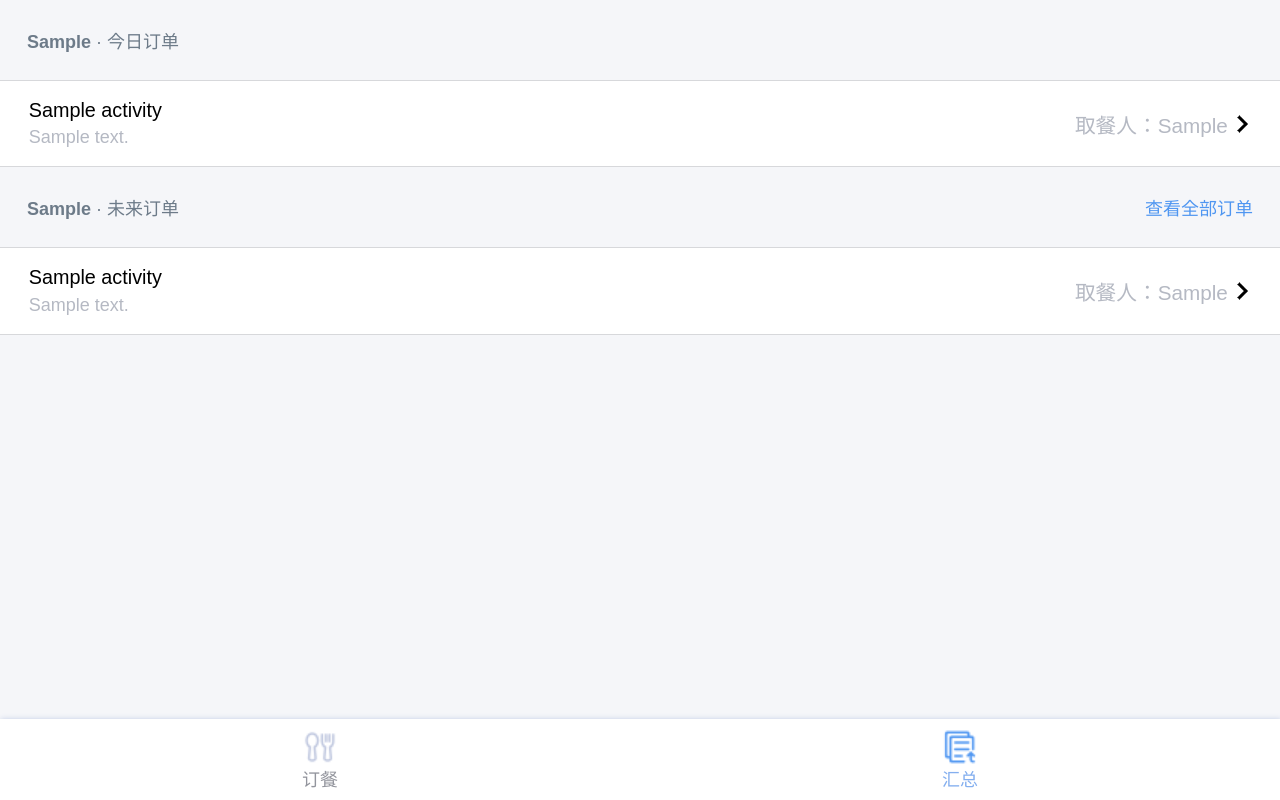
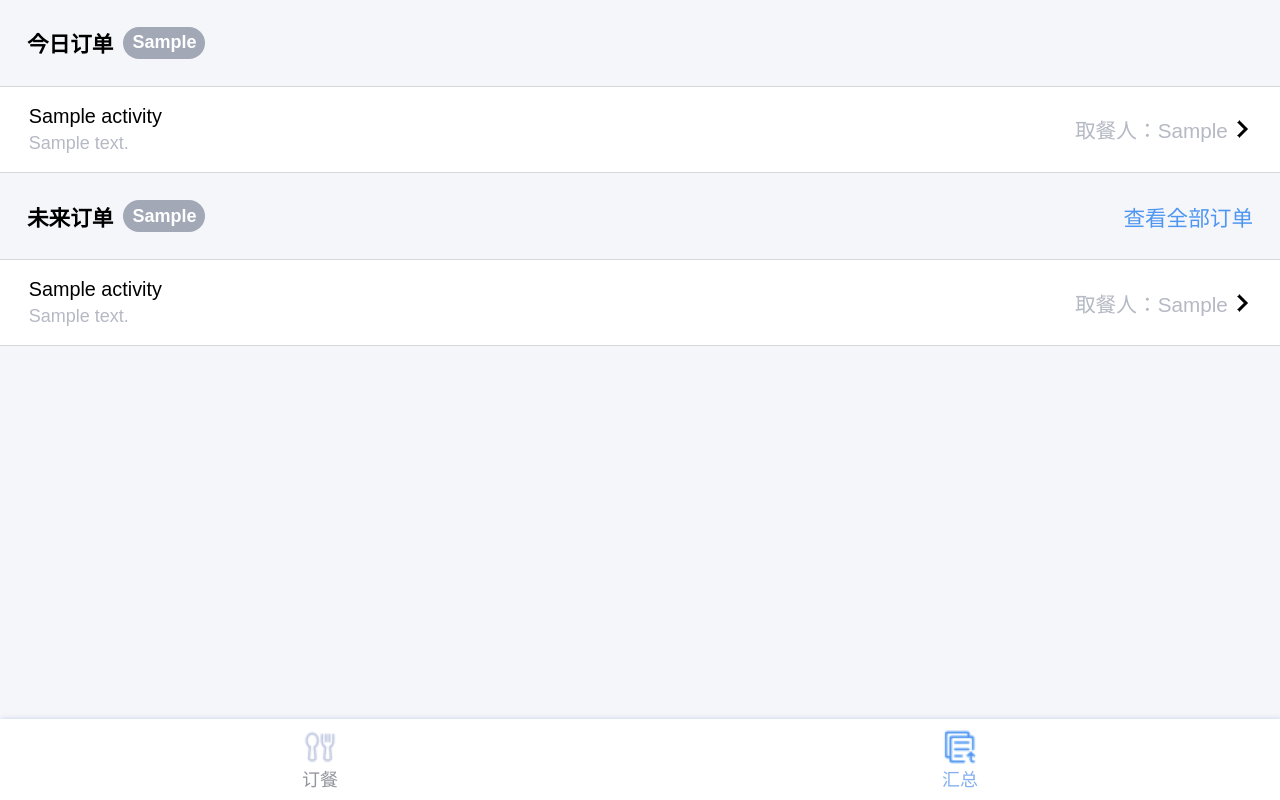
Before and after one commit to lgtian/OrderFoodAssistant, a Flask app: template templates/statistics.html in a window 1280 px wide. Run offline with Flask 2, Linux system fonts and the light colour scheme; the template is opened without the code that fills it: most values are stand-ins (such as "Sample title", 1, 10 or a date in 2020).

Commit message:
修改汇总页面用户组展示样式

```diff
--- a/static/login/login.css
+++ b/static/login/login.css
@@ -4,6 +4,7 @@
 }
 
 .login-view-content {
+    height: 60%;
     text-align: center;
     background-color: #ffffff;
     padding: 2rem 2rem 4rem 2rem;
--- a/static/statistics/statistics.css
+++ b/static/statistics/statistics.css
@@ -14,8 +14,18 @@ body {
 
 .view-statistics .activity-list-title {
     padding: 1.5rem;
-    color: #6D7B89;
+    font-size: 1.2rem;
+    font-weight: bold;
     border-bottom: 1px solid #d7d8db;
+}
+
+.view-statistics .activity-list-title .group_user {
+background-color: #A2A8B6;
+    border-radius: 20px;
+    font-size: 1rem;
+    padding: 0.3rem 0.5rem;
+    color: #ffffff;
+    margin-left: 10px;
 }
 
 .view-statistics.view-statistics-all .activity-list {
@@ -38,6 +48,7 @@ body {
 .view-statistics .statistics-view-all {
     text-decoration: none;
     color: #4F96F1;
+    font-weight: normal;
 }
 
 .view-statistics .activity-item-null {
--- a/templates/statistics.html
+++ b/templates/statistics.html
@@ -10,7 +10,7 @@
 {% block page_content %}
     <div class="flex-column view-statistics">
         <!-- 今日订单-->
-        <div class="activity-list-title"><strong>{{ group_user }}</strong> · 今日订单</div>
+        <div class="activity-list-title flex flex-y-center">今日订单<div class="group_user">{{ group_user }}</div></div>
         {% if today_list|length == 0 %}
             <div class="activity-item-null">暂无今日订单~</div>
         {% endif %}
@@ -34,7 +34,7 @@
 
         <!-- 未来订单-->
         <div class="activity-list-title flex flex-x-between flex-y-center">
-            <div><strong>{{ group_user }}</strong> · 未来订单</div>
+            <div class="flex flex-y-center">未来订单<div class="group_user">{{ group_user }}</div></div>
             <a class="statistics-view-all" href="{{ url_for('all_activities') }}">查看全部订单</a>
         </div>
         <div class="flex-1 activity-list">
```
